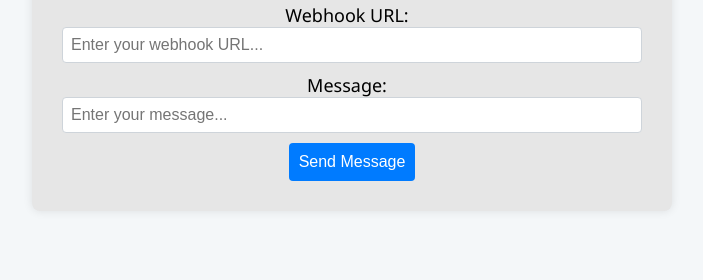
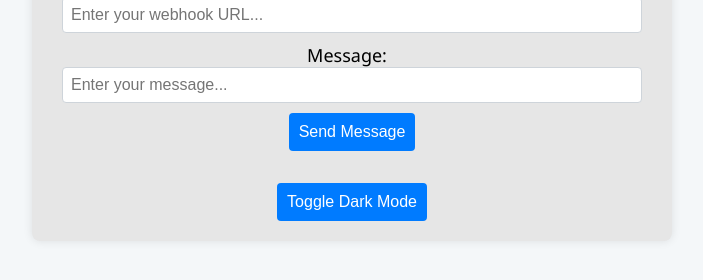
Before and after one commit to sushiandrei/9_2spanishchatwebhook, a plain HTML site: page index.html in a window 1280 px wide. Shown: the part 360-640 px from the top of the page, without its empty margins (288-991 px from the left). Drawn offline with Linux system fonts and the light colour scheme.

Commit message:
Update index.html

```diff
--- a/index.html
+++ b/index.html
@@ -19,6 +19,8 @@
         <button onclick="sendMessage()">Send Message</button>
         <div id="feedback-message"></div>
         <div id="loading-spinner"></div>
+        <br>
+        <button onclick="toggleDarkMode()">Toggle Dark Mode</button>
     </div>
     <script src="script.js"></script>
 </body>
```
